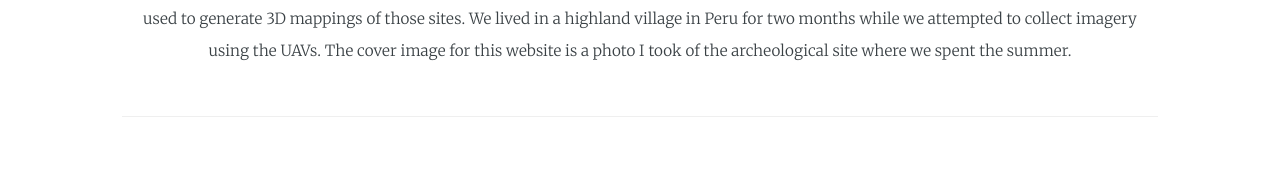
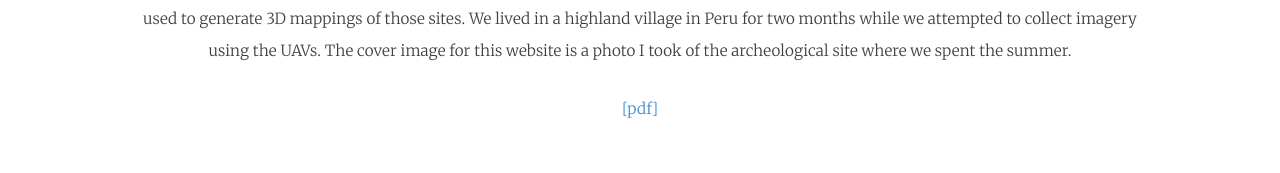
Before and after one commit to wulfebw/legacy.wulfebw.github.io, a Jekyll site: the page built from index.html, in a window 1280 px wide and 900 px high, scrolled down 3912 px. Shown: the part 724-897 px from the top of the window. Built offline with Jekyll 4.4.1, drawn with Linux system fonts in a browser that asks for light colours; some web fonts are replaced; before the commit the page ends 4754 px from its top, so only the background shows below that.

Commit message:
adding uav link

```diff
--- a/_includes/main.md
+++ b/_includes/main.md
@@ -113,4 +113,8 @@
 ### 3D Map Generation with Autonomous UAVs
 Our goal in this project was to develop a method for collecting imagery of archeological sites using autonomous UAVs, which could then be used to generate 3D mappings of those sites. We lived in a highland village in Peru for two months while we attempted to collect imagery using the UAVs. The cover image for this website is a photo I took of the archeological site where we spent the summer.
 
+<div>
+<a href="https://www.cambridge.org/core/journals/advances-in-archaeological-practice/article/div-classtitlecapturing-complexitydiv/22A3C3132AA4F5C6ADAB72DEE1265582" class="md-link">[pdf]</a>
+</div>
+
 ---
```
